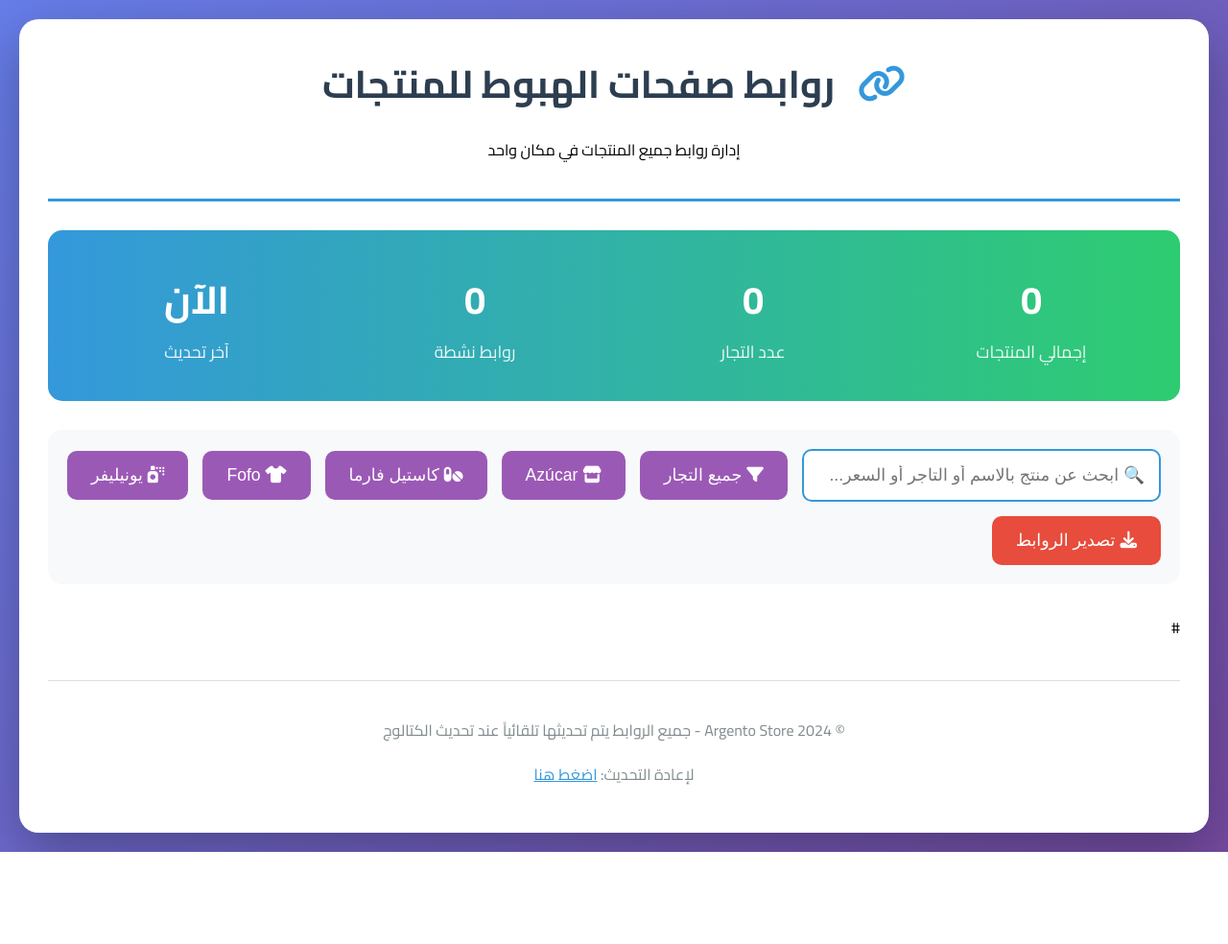
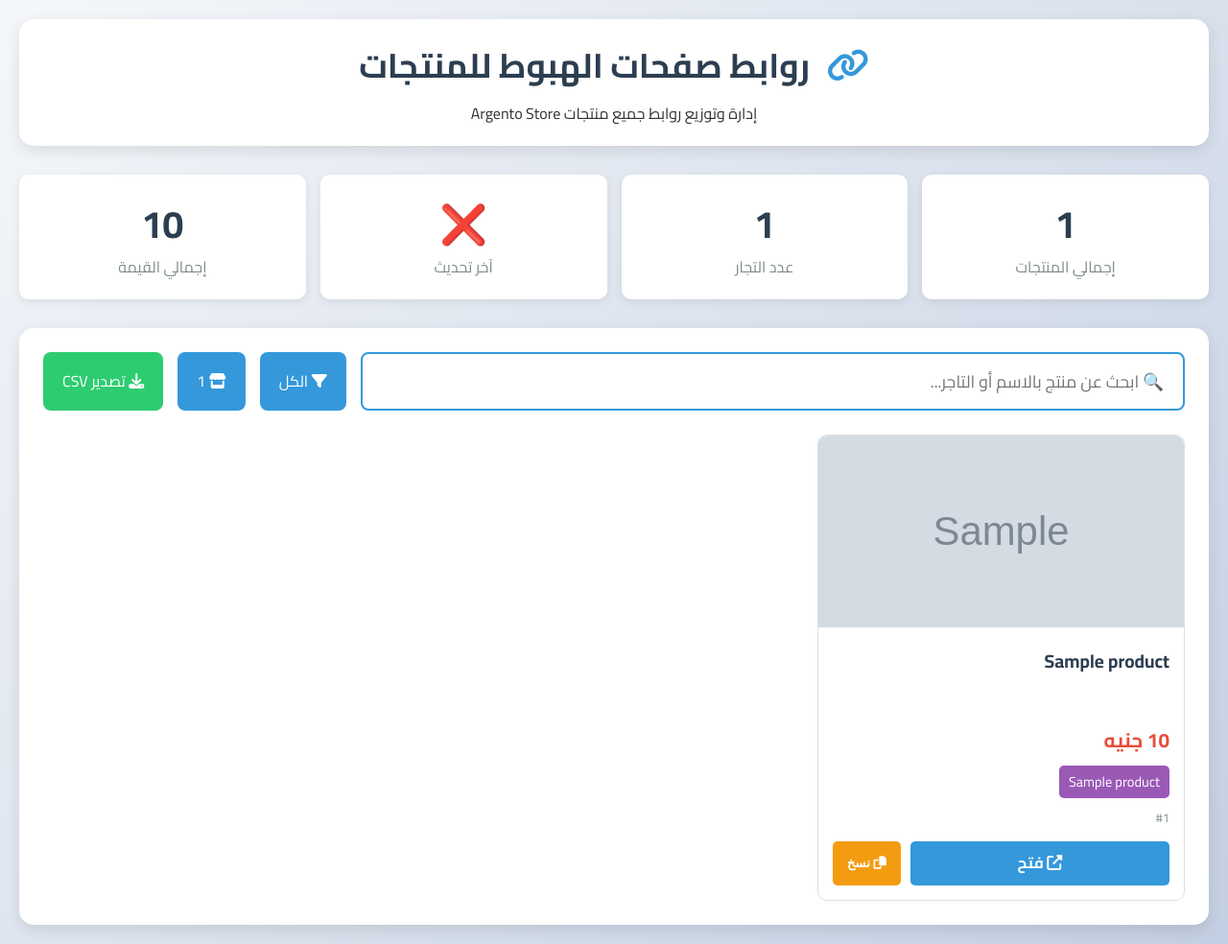
Before and after one commit to Medon90ae/argento-store, a Python web app: template templates/landing_links.html in a window 1280 px wide. Shown: the whole page at 96% size. Before the commit the page ends 888 px from the top, so only its background shows below. Run offline with Jinja, Linux system fonts and the light colour scheme; the template is opened without the code that fills it: most values are stand-ins (such as "Sample title", 1, 10 or a date in 2020); grey boxes marked "Sample" are stand-in pictures.

Commit message:
Update landing_links.html

```diff
--- a/templates/landing_links.html
+++ b/templates/landing_links.html
@@ -4,174 +4,198 @@
     <meta charset="UTF-8">
     <meta name="viewport" content="width=device-width, initial-scale=1.0">
     <title>روابط صفحات الهبوط - Argento Store</title>
+    <link rel="stylesheet" href="https://cdnjs.cloudflare.com/ajax/libs/font-awesome/6.4.0/css/all.min.css">
+    <link href="https://fonts.googleapis.com/css2?family=Cairo:wght@400;600;700&display=swap" rel="stylesheet">
     <style>
+        * {
+            box-sizing: border-box;
+            margin: 0;
+            padding: 0;
+        }
+
         body {
             font-family: 'Cairo', sans-serif;
-            background: linear-gradient(135deg, #667eea 0%, #764ba2 100%);
-            margin: 0;
-            padding: 20px;
+            background: linear-gradient(135deg, #f5f7fa 0%, #c3cfe2 100%);
+            color: #333;
+            line-height: 1.6;
         }
 
         .container {
             max-width: 1400px;
             margin: 0 auto;
-            background: white;
-            border-radius: 20px;
-            padding: 30px;
-            box-shadow: 0 20px 60px rgba(0,0,0,0.3);
+            padding: 20px;
         }
 
         .header {
             text-align: center;
             margin-bottom: 30px;
-            padding-bottom: 20px;
-            border-bottom: 3px solid #3498db;
+            padding: 20px;
+            background: white;
+            border-radius: 15px;
+            box-shadow: 0 5px 15px rgba(0,0,0,0.1);
         }
 
         .header h1 {
             color: #2c3e50;
-            font-size: 2.5em;
-            margin: 0;
+            font-size: 2.2em;
+            margin-bottom: 10px;
         }
 
         .header h1 i {
             color: #3498db;
-            margin-left: 15px;
+            margin-left: 10px;
         }
 
         .stats {
-            background: linear-gradient(to right, #3498db, #2ecc71);
-            color: white;
-            padding: 20px;
-            border-radius: 15px;
-            margin-bottom: 30px;
             display: grid;
             grid-template-columns: repeat(auto-fit, minmax(200px, 1fr));
-            gap: 20px;
-            text-align: center;
+            gap: 15px;
+            margin-bottom: 30px;
         }
 
-        .stat-item {
-            padding: 15px;
+        .stat-card {
+            background: white;
+            padding: 20px;
+            border-radius: 10px;
+            text-align: center;
+            box-shadow: 0 3px 10px rgba(0,0,0,0.08);
+            transition: transform 0.3s;
+        }
+
+        .stat-card:hover {
+            transform: translateY(-5px);
         }
 
         .stat-value {
             font-size: 2.5em;
             font-weight: bold;
+            color: #2c3e50;
             display: block;
         }
 
         .stat-label {
-            font-size: 1.1em;
-            opacity: 0.9;
+            color: #7f8c8d;
+            font-size: 1em;
+        }
+
+        .products-container {
+            background: white;
+            border-radius: 15px;
+            padding: 25px;
+            box-shadow: 0 5px 15px rgba(0,0,0,0.1);
         }
 
         .controls {
-            background: #f8f9fa;
-            padding: 20px;
-            border-radius: 15px;
-            margin-bottom: 30px;
+            margin-bottom: 25px;
             display: flex;
             gap: 15px;
             flex-wrap: wrap;
-            align-items: center;
         }
 
         .search-box {
             flex: 1;
-            padding: 15px;
+            min-width: 300px;
+            padding: 12px 20px;
             border: 2px solid #3498db;
-            border-radius: 10px;
+            border-radius: 8px;
             font-size: 1.1em;
-            min-width: 300px;
+            font-family: 'Cairo', sans-serif;
         }
 
         .filter-btn {
-            background: #9b59b6;
+            background: #3498db;
             color: white;
             border: none;
-            padding: 15px 25px;
-            border-radius: 10px;
+            padding: 12px 20px;
+            border-radius: 8px;
             cursor: pointer;
-            font-size: 1.1em;
-            transition: all 0.3s;
+            font-size: 1em;
+            font-family: 'Cairo', sans-serif;
+            transition: background 0.3s;
         }
 
         .filter-btn:hover {
-            background: #8e44ad;
-            transform: translateY(-2px);
+            background: #2980b9;
         }
 
         .export-btn {
-            background: #e74c3c;
+            background: #2ecc71;
             color: white;
             border: none;
-            padding: 15px 25px;
-            border-radius: 10px;
+            padding: 12px 20px;
+            border-radius: 8px;
             cursor: pointer;
-            font-size: 1.1em;
-            transition: all 0.3s;
+            font-size: 1em;
+            font-family: 'Cairo', sans-serif;
+            transition: background 0.3s;
         }
 
         .export-btn:hover {
-            background: #c0392b;
-            transform: translateY(-2px);
+            background: #27ae60;
         }
 
         .products-grid {
             display: grid;
-            grid-template-columns: repeat(auto-fill, minmax(350px, 1fr));
-            gap: 25px;
+            grid-template-columns: repeat(auto-fill, minmax(320px, 1fr));
+            gap: 20px;
         }
 
         .product-card {
+            border: 1px solid #e0e0e0;
+            border-radius: 10px;
+            overflow: hidden;
+            transition: all 0.3s;
             background: white;
-            border-radius: 15px;
-            overflow: hidden;
-            box-shadow: 0 10px 30px rgba(0,0,0,0.1);
-            transition: all 0.3s;
-            border: 2px solid transparent;
         }
 
         .product-card:hover {
-            transform: translateY(-10px);
-            box-shadow: 0 20px 40px rgba(0,0,0,0.2);
+            transform: translateY(-5px);
+            box-shadow: 0 10px 20px rgba(0,0,0,0.1);
             border-color: #3498db;
         }
 
         .product-image {
             width: 100%;
-            height: 250px;
+            height: 200px;
             object-fit: cover;
+            background: #f8f9fa;
         }
 
         .product-info {
-            padding: 20px;
+            padding: 15px;
         }
 
         .product-title {
-            font-size: 1.3em;
+            font-size: 1.2em;
             font-weight: bold;
             color: #2c3e50;
             margin-bottom: 10px;
             line-height: 1.4;
+            height: 3.6em;
+            overflow: hidden;
         }
 
         .product-price {
             color: #e74c3c;
-            font-size: 1.5em;
+            font-size: 1.3em;
             font-weight: bold;
             margin: 10px 0;
         }
 
         .merchant-badge {
-            background: #3498db;
+            background: #9b59b6;
             color: white;
-            padding: 5px 15px;
-            border-radius: 20px;
+            padding: 5px 10px;
+            border-radius: 5px;
             font-size: 0.9em;
             display: inline-block;
-            margin-bottom: 15px;
+            margin-bottom: 10px;
+        }
+
+        .product-id {
+            color: #7f8c8d;
+            font-size: 0.8em;
+            margin-bottom: 10px;
         }
 
         .links-container {
@@ -182,43 +206,62 @@
 
         .landing-link {
             flex: 1;
-            background: #2ecc71;
+            background: #3498db;
             color: white;
             text-decoration: none;
-            padding: 12px;
-            border-radius: 8px;
+            padding: 10px;
+            border-radius: 5px;
             text-align: center;
             font-weight: bold;
-            transition: all 0.3s;
+            transition: background 0.3s;
         }
 
         .landing-link:hover {
-            background: #27ae60;
-            transform: translateY(-2px);
+            background: #2980b9;
         }
 
         .copy-btn {
             background: #f39c12;
             color: white;
             border: none;
-            padding: 12px 20px;
-            border-radius: 8px;
+            padding: 10px 15px;
+            border-radius: 5px;
             cursor: pointer;
             font-weight: bold;
-            transition: all 0.3s;
+            transition: background 0.3s;
         }
 
         .copy-btn:hover {
             background: #d68910;
-            transform: translateY(-2px);
         }
 
-        .footer {
+        .error-message {
+            background: #e74c3c;
+            color: white;
+            padding: 15px;
+            border-radius: 8px;
+            margin-bottom: 20px;
             text-align: center;
-            margin-top: 40px;
-            padding-top: 20px;
-            border-top: 1px solid #ddd;
+        }
+
+        .success-message {
+            background: #2ecc71;
+            color: white;
+            padding: 15px;
+            border-radius: 8px;
+            margin-bottom: 20px;
+            text-align: center;
+        }
+
+        .loading {
+            text-align: center;
+            padding: 40px;
             color: #7f8c8d;
+        }
+
+        .loading i {
+            font-size: 2em;
+            margin-bottom: 10px;
         }
 
         @media (max-width: 768px) {
@@ -233,197 +276,203 @@
             .search-box {
                 min-width: 100%;
             }
+
+            .header h1 {
+                font-size: 1.8em;
+            }
         }
     </style>
-    <link rel="stylesheet" href="https://cdnjs.cloudflare.com/ajax/libs/font-awesome/6.4.0/css/all.min.css">
-    <link href="https://fonts.googleapis.com/css2?family=Cairo:wght@400;600;700&display=swap" rel="stylesheet">
 </head>
 <body>
     <div class="container">
         <div class="header">
             <h1><i class="fas fa-link"></i> روابط صفحات الهبوط للمنتجات</h1>
-            <p>إدارة روابط جميع المنتجات في مكان واحد</p>
+            <p>إدارة وتوزيع روابط جميع منتجات Argento Store</p>
         </div>
 
+        {% if error %}
+        <div class="error-message">
+            <i class="fas fa-exclamation-circle"></i> {{ error }}
+            <br>
+            <small><a href="/admin/update-catalog" style="color: white; text-decoration: underline;">اضغط هنا لتحديث الكتالوج</a></small>
+        </div>
+        {% endif %}
+
         <div class="stats">
-            <div class="stat-item">
-                <span class="stat-value" id="totalProducts">0</span>
+            <div class="stat-card">
+                <span class="stat-value" id="totalProducts">{{ total_products }}</span>
                 <span class="stat-label">إجمالي المنتجات</span>
             </div>
-            <div class="stat-item">
-                <span class="stat-value" id="totalMerchants">0</span>
+            <div class="stat-card">
+                <span class="stat-value" id="totalMerchants">{{ products|map(attribute='merchant_id')|unique|list|length }}</span>
                 <span class="stat-label">عدد التجار</span>
             </div>
-            <div class="stat-item">
-                <span class="stat-value" id="activeLinks">0</span>
-                <span class="stat-label">روابط نشطة</span>
+            <div class="stat-card">
+                <span class="stat-value" id="lastUpdated">{% if last_updated %}✅{% else %}❌{% endif %}</span>
+                <span class="stat-label">آخر تحديث</span>
             </div>
-            <div class="stat-item">
-                <span class="stat-value" id="lastUpdated">الآن</span>
-                <span class="stat-label">آخر تحديث</span>
+            <div class="stat-card">
+                <span class="stat-value">{{ (products|sum(attribute='price')|int) }}</span>
+                <span class="stat-label">إجمالي القيمة</span>
             </div>
         </div>
 
-        <div class="controls">
-            <input type="text" id="searchBox" class="search-box" placeholder="🔍 ابحث عن منتج بالاسم أو التاجر أو السعر...">
-            <button class="filter-btn" onclick="filterByMerchant('all')"><i class="fas fa-filter"></i> جميع التجار</button>
-            <button class="filter-btn" onclick="filterByMerchant('SUDIID')"><i class="fas fa-store"></i> Azúcar</button>
-            <button class="filter-btn" onclick="filterByMerchant('CASTELPHARMA')"><i class="fas fa-pills"></i> كاستيل فارما</button>
-            <button class="filter-btn" onclick="filterByMerchant('FOFO')"><i class="fas fa-tshirt"></i> Fofo</button>
-            <button class="filter-btn" onclick="filterByMerchant('UNILEVERID')"><i class="fas fa-spray-can"></i> يونيليفر</button>
-            <button class="export-btn" onclick="exportLinks()"><i class="fas fa-download"></i> تصدير الروابط</button>
-        </div>
+        <div class="products-container">
+            {% if products %}
+            <div class="controls">
+                <input type="text" id="searchBox" class="search-box" placeholder="🔍 ابحث عن منتج بالاسم أو التاجر...">
 
-        <div class="products-grid" id="productsGrid">
-            {{ links_html|safe }}
-        </div>
+                <button class="filter-btn" onclick="filterProducts('all')">
+                    <i class="fas fa-filter"></i> الكل
+                </button>
 
-        <div class="footer">
-            <p>© 2024 Argento Store - جميع الروابط يتم تحديثها تلقائياً عند تحديث الكتالوج</p>
-            <p>لإعادة التحديث: <a href="/admin/update-catalog" style="color: #3498db;">اضغط هنا</a></p>
+                {% set merchants = products|map(attribute='merchant_id')|unique %}
+                {% for merchant in merchants %}
+                <button class="filter-btn" onclick="filterByMerchant('{{ merchant }}')">
+                    <i class="fas fa-store"></i> {{ merchant }}
+                </button>
+                {% endfor %}
+
+                <button class="export-btn" onclick="exportToCSV()">
+                    <i class="fas fa-download"></i> تصدير CSV
+                </button>
+            </div>
+
+            <div class="products-grid" id="productsGrid">
+                {% for product in products %}
+                <div class="product-card"
+                     data-name="{{ product.name|lower }}"
+                     data-merchant="{{ product.merchant_id|lower }}"
+                     data-price="{{ product.price }}">
+
+                    <img src="{{ product.image_url or 'https://via.placeholder.com/320x200/2c3e50/ecf0f1?text=' + product.name|truncate(20) }}"
+                         alt="{{ product.name }}"
+                         class="product-image"
+                         onerror="this.src='https://via.placeholder.com/320x200/2c3e50/ecf0f1?text=Argento+Store'">
+
+                    <div class="product-info">
+                        <div class="product-title">{{ product.name }}</div>
+                        <div class="product-price">{{ product.price|int }} جنيه</div>
+                        <div class="merchant-badge">{{ product.merchant_name or product.merchant_id }}</div>
+                        <div class="product-id">#{{ product.id }}</div>
+
+                        <div class="links-container">
+                            {% set landing_url = 'https://medon90ae.github.io/argento-store/landing/?product_id=' + product.id|string %}
+                            <a href="{{ landing_url }}" target="_blank" class="landing-link">
+                                <i class="fas fa-external-link-alt"></i> فتح
+                            </a>
+                            <button class="copy-btn" onclick="copyLink('{{ landing_url }}')">
+                                <i class="fas fa-copy"></i> نسخ
+                            </button>
+                        </div>
+                    </div>
+                </div>
+                {% endfor %}
+            </div>
+            {% else %}
+            <div class="loading">
+                <i class="fas fa-box-open"></i>
+                <h3>لا توجد منتجات</h3>
+                <p>قم بتحديث الكتالوج أولاً للحصول على المنتجات</p>
+                <a href="/admin/update-catalog" style="color: #3498db;">تحديث الكتالوج الآن</a>
+            </div>
+            {% endif %}
         </div>
     </div>
 
     <script>
-        // بيانات المنتجات
-        let productsData = [];
-
-        // تحميل البيانات
-        async function loadProducts() {
-            try {
-                const response = await fetch('/api/products-for-links');
-                const data = await response.json();
-
-                if (data.success) {
-                    productsData = data.products;
-                    updateStats();
-                    renderProducts(productsData);
-                }
-            } catch (error) {
-                console.error('خطأ في تحميل المنتجات:', error);
-            }
-        }
-
-        // تحديث الإحصائيات
-        function updateStats() {
-            document.getElementById('totalProducts').textContent = productsData.length;
-
-            const merchants = new Set(productsData.map(p => p.merchant_id));
-            document.getElementById('totalMerchants').textContent = merchants.size;
-
-            document.getElementById('activeLinks').textContent = productsData.length;
-            document.getElementById('lastUpdated').textContent = new Date().toLocaleTimeString('ar-EG');
-        }
-
-        // عرض المنتجات
-        function renderProducts(products) {
-            const grid = document.getElementById('productsGrid');
-            grid.innerHTML = '';
+        // تصفية المنتجات حسب البحث
+        function filterProducts() {
+            const searchTerm = document.getElementById('searchBox').value.toLowerCase();
+            const products = document.querySelectorAll('.product-card');
 
             products.forEach(product => {
-                const card = createProductCard(product);
-                grid.appendChild(card);
+                const name = product.getAttribute('data-name');
+                const merchant = product.getAttribute('data-merchant');
+                const price = product.getAttribute('data-price');
+
+                if (name.includes(searchTerm) ||
+                    merchant.includes(searchTerm) ||
+                    price.includes(searchTerm)) {
+                    product.style.display = 'block';
+                } else {
+                    product.style.display = 'none';
+                }
             });
         }
 
-        // إنشاء بطاقة منتج
-        function createProductCard(product) {
-            const card = document.createElement('div');
-            card.className = 'product-card';
-            card.setAttribute('data-name', product.name.toLowerCase());
-            card.setAttribute('data-merchant', product.merchant_id.toLowerCase());
-            card.setAttribute('data-price', product.price);
+        // تصفية حسب التاجر
+        function filterByMerchant(merchantId) {
+            const products = document.querySelectorAll('.product-card');
 
-            const landingUrl = `https://medon90ae.github.io/argento-store/landing/?product_id=${product.id}`;
+            products.forEach(product => {
+                const merchant = product.getAttribute('data-merchant');
 
-            card.innerHTML = `
-                <img src="${product.image_url || 'https://via.placeholder.com/350x250/2c3e50/ecf0f1?text=Argento+Store'}"
-                     alt="${product.name}" class="product-image">
-                <div class="product-info">
-                    <div class="product-title">${product.name}</div>
-                    <div class="product-price">${product.price} جنيه</div>
-                    <div class="merchant-badge">${getMerchantName(product.merchant_id)}</div>
-                    <div class="links-container">
-                        <a href="${landingUrl}" target="_blank" class="landing-link">
-                            <i class="fas fa-shopping-cart"></i> فتح صفحة الطلب
-                        </a>
-                        <button class="copy-btn" onclick="copyLink('${landingUrl}')">
-                            <i class="fas fa-copy"></i> نسخ
-                        </button>
-                    </div>
-                    <div style="margin-top: 10px; font-size: 0.9em; color: #7f8c8d;">
-                        <i class="fas fa-hashtag"></i> ${product.id}
-                    </div>
-                </div>
-            `;
-
-            return card;
-        }
-
-        // البحث
-        function searchProducts() {
-            const searchTerm = document.getElementById('searchBox').value.toLowerCase();
-
-            const filtered = productsData.filter(product =>
-                product.name.toLowerCase().includes(searchTerm) ||
-                product.merchant_id.toLowerCase().includes(searchTerm) ||
-                product.price.toString().includes(searchTerm)
-            );
-
-            renderProducts(filtered);
-        }
-
-        // التصفية بالتاجر
-        function filterByMerchant(merchantId) {
-            if (merchantId === 'all') {
-                renderProducts(productsData);
-            } else {
-                const filtered = productsData.filter(p => p.merchant_id === merchantId);
-                renderProducts(filtered);
-            }
+                if (merchantId === 'all' || merchant === merchantId.toLowerCase()) {
+                    product.style.display = 'block';
+                } else {
+                    product.style.display = 'none';
+                }
+            });
         }
 
         // نسخ الرابط
         function copyLink(url) {
             navigator.clipboard.writeText(url).then(() => {
-                alert('✅ تم نسخ الرابط: ' + url);
+                alert('✅ تم نسخ الرابط:\n' + url);
+            }).catch(err => {
+                alert('❌ خطأ في النسخ: ' + err);
             });
         }
 
-        // تصدير جميع الروابط
-        function exportLinks() {
+        // تصدير إلى CSV
+        function exportToCSV() {
+            const products = {{ products|tojson|safe }};
+
+            if (!products.length) {
+                alert('❌ لا توجد منتجات للتصدير');
+                return;
+            }
+
             let csvContent = "data:text/csv;charset=utf-8,";
-            csvContent += "اسم المنتج,السعر,التاجر,رابط صفحة الهبوط\n";
 
-            productsData.forEach(product => {
-                const url = `https://medon90ae.github.io/argento-store/landing/?product_id=${product.id}`;
-                csvContent += `"${product.name}",${product.price},"${getMerchantName(product.merchant_id)}","${url}"\n`;
+            // العنوان
+            csvContent += "اسم المنتج,السعر,التاجر,معرف المنتج,رابط صفحة الهبوط\n";
+
+            // البيانات
+            products.forEach(product => {
+                const landingUrl = `https://medon90ae.github.io/argento-store/landing/?product_id=${product.id}`;
+                const row = [
+                    `"${product.name}"`,
+                    product.price,
+                    `"${product.merchant_name || product.merchant_id}"`,
+                    product.id,
+                    landingUrl
+                ].join(',');
+
+                csvContent += row + "\n";
             });
 
             const encodedUri = encodeURI(csvContent);
             const link = document.createElement("a");
             link.setAttribute("href", encodedUri);
-            link.setAttribute("download", "landing_links.csv");
+            link.setAttribute("download", "landing_links_" + new Date().toISOString().slice(0,10) + ".csv");
             document.body.appendChild(link);
             link.click();
             document.body.removeChild(link);
+
+            alert(`✅ تم تصدير ${products.length} منتج`);
         }
 
-        function getMerchantName(merchantId) {
-            const merchants = {
-                'SUDIID': 'Azúcar',
-                'CASTELPHARMA': 'كاستيل فارما',
-                'FOFO': 'Fofo',
-                'UNILEVERID': 'يونيليفر'
-            };
-            return merchants[merchantId] || merchantId;
-        }
+        // أحداث
+        document.getElementById('searchBox').addEventListener('input', filterProducts);
 
-        // أحداث البحث
-        document.getElementById('searchBox').addEventListener('keyup', searchProducts);
+        // رسالة ترحيب
+        console.log('🚀 صفحة روابط المنتجات جاهزة!');
 
-        // تحميل البيانات عند بدء التشغيل
-        document.addEventListener('DOMContentLoaded', loadProducts);
+        {% if products %}
+        console.log(`📊 تم تحميل {{ products|length }} منتج`);
+        {% endif %}
     </script>
 </body>
-  </html>
+    </html>
```
